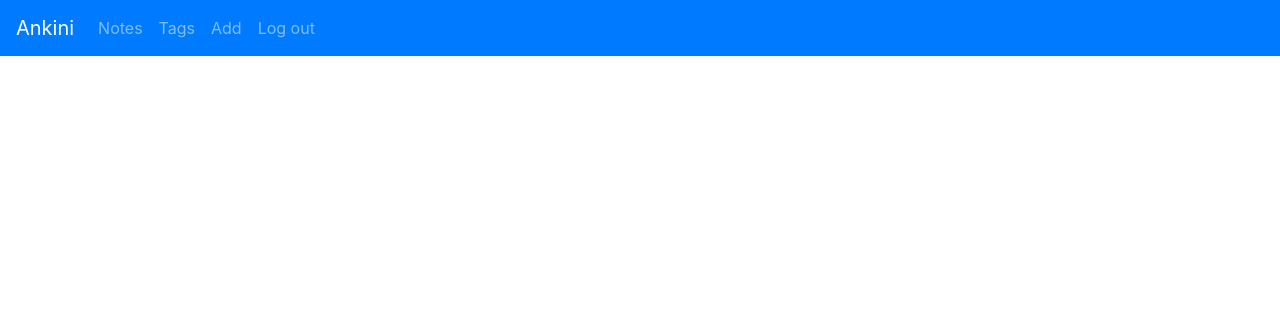
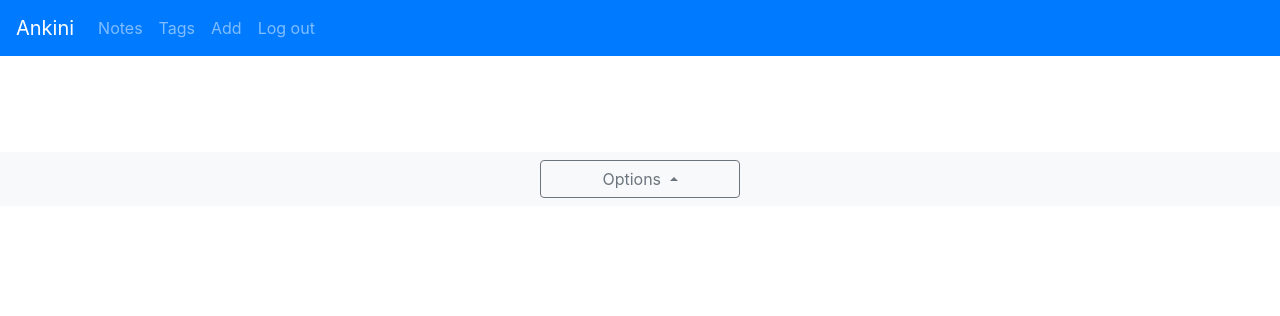
Before and after one commit to abhiyanbeta/ankini-app, a Flask app: page /edit in a window 1280 px wide. Shown: the top 316 px of the page. Run offline with Flask 2, Linux system fonts and the light colour scheme; the visitor is signed in with stand-in values (Sample User, id 1); data that the repository does not hold is empty; some libraries are stand-ins or nearby versions.

Commit message:
Add footer with bug reporting, feature request and repo link

```diff
--- a/templates/layout.html
+++ b/templates/layout.html
@@ -72,3 +72,18 @@
     </main>
   </body>
 </html>
+
+<footer>
+  <nav class="navbar navbar-expand-lg navbar-light bg-light">
+    <div style="max-width: 12.5rem; text-align: center" class="btn-group dropup center_div">
+      <button type="button" class="btn btn-outline-secondary dropdown-toggle" data-toggle="dropdown" aria-haspopup="true" aria-expanded="false">
+        Options
+      </button>
+      <div class="dropdown-menu">
+        <a class="dropdown-item" href="https://github.com/abhiyanbeta/ankini-app/issues" target="_blank">Report a bug</a>
+        <a class="dropdown-item" href="https://github.com/abhiyanbeta/ankini-app/issues" target="_blank">Request a feature</a>
+        <a class="dropdown-item" href="https://github.com/abhiyanbeta/ankini-app" target="_blank">View code on GitHub</a>
+      </div>
+    </div>
+  </nav>
+</footer>
```
Also changed, not shown: 2 other files.
